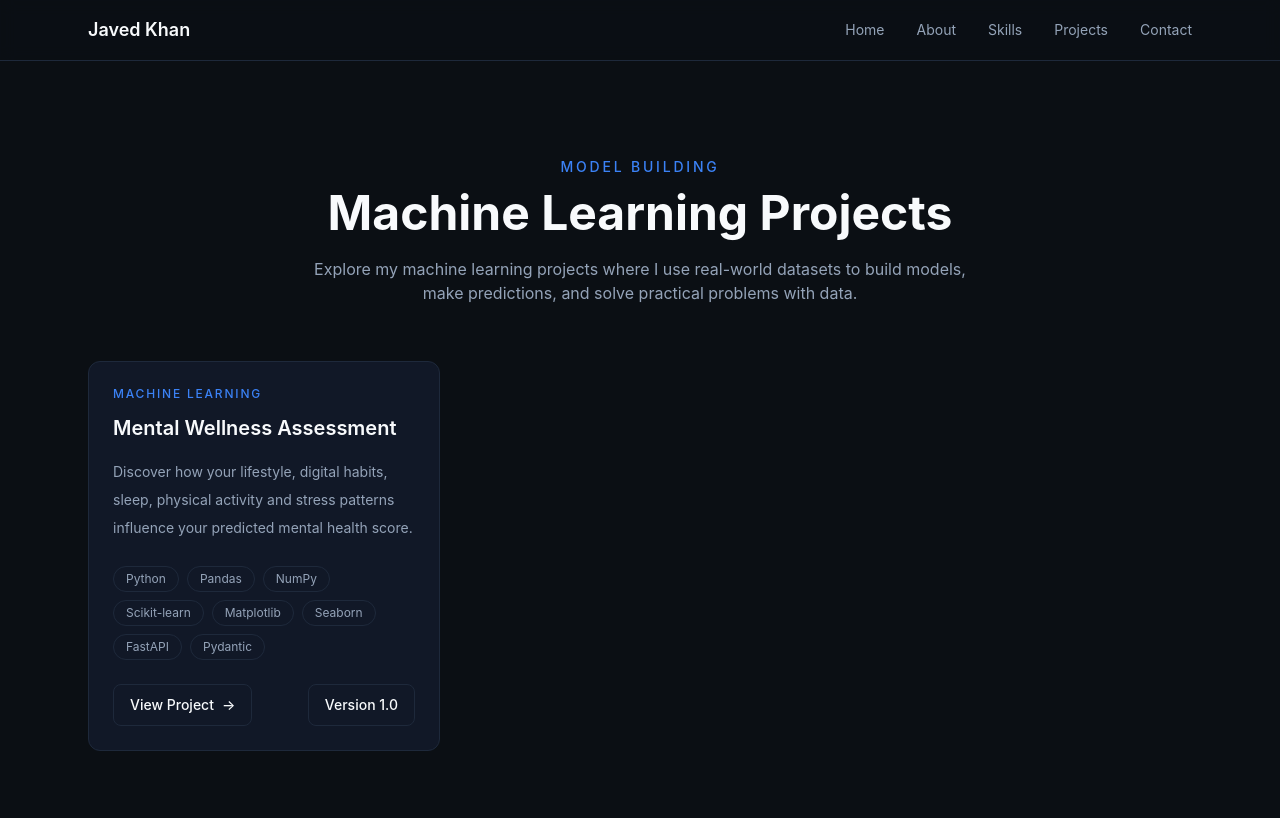
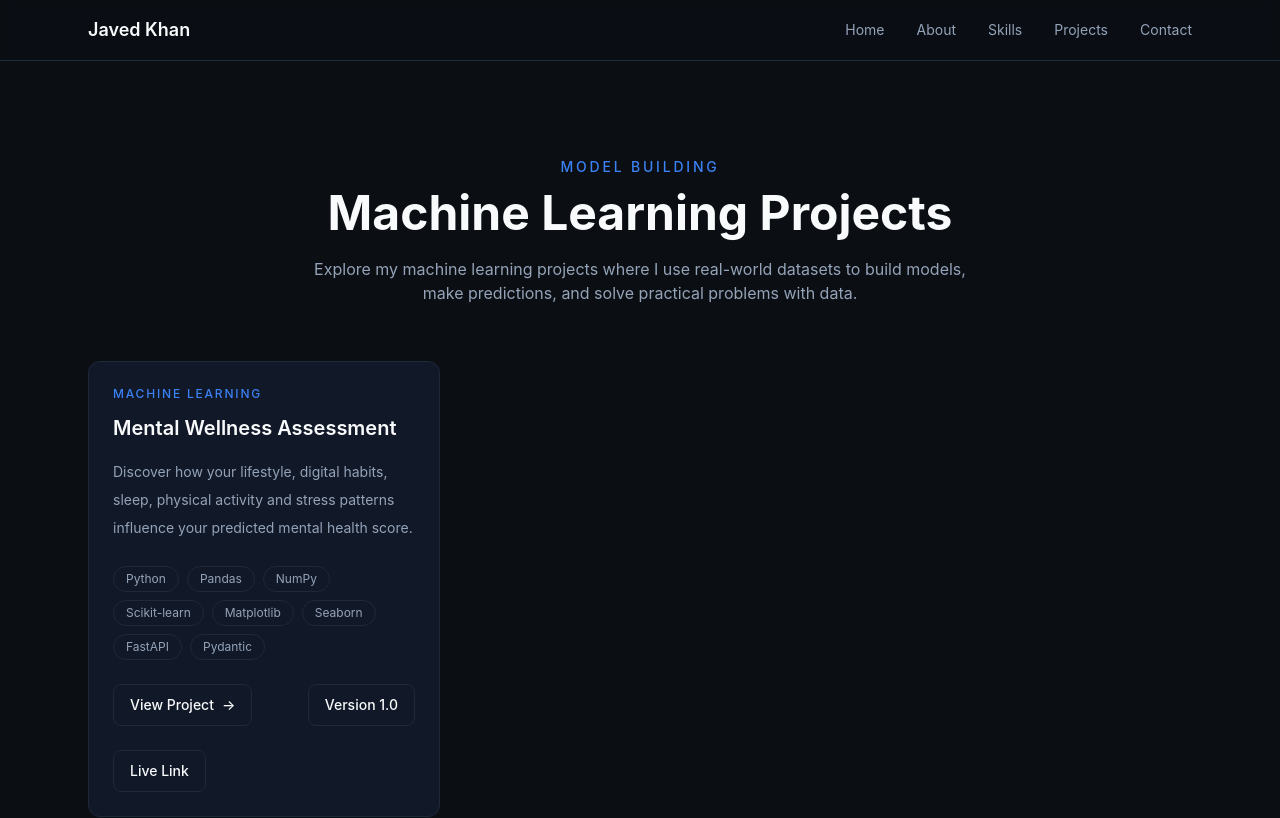
Before and after one commit to javedwdevlabs/My_Portfolio, a React (Vite) app: page /ml-all-projects in a window 1280 px wide. Shown: the top 818 px of the page. Built offline with nearby package versions, Linux system fonts and the light colour scheme.

Commit message:
add live project link

```diff
--- a/src/sections/projects/ML/All.jsx
+++ b/src/sections/projects/ML/All.jsx
@@ -24,6 +24,7 @@ const projects = [
     version:'1.0',
 
     path: "/mental_health_score_explain",
+    link:'https://mental-wellness-assessment.vercel.app/'
   },
 ];
 
@@ -164,6 +165,24 @@ const projects = [
                   hover:text-white
                 ">Version {project.version}</p>
   </div>
+  <div className="
+                  mt-6
+                  inline-flex
+                  w-fit
+                  items-center
+                  gap-2
+                  rounded-lg
+                  border border-[var(--color-border)]
+                  bg-[var(--color-card)]
+                  px-4 py-2.5
+                  text-sm font-medium
+                  text-[var(--color-text-primary)]
+                  transition-all duration-300
+                  hover:-translate-y-0.5
+                  hover:border-[var(--color-primary)]
+                  hover:bg-[var(--color-primary)]
+                  hover:text-white
+                "><a href="https://mental-wellness-assessment.vercel.app/" target="_blank">Live Link</a></div>
 
             </motion.div>
           ))}
```
